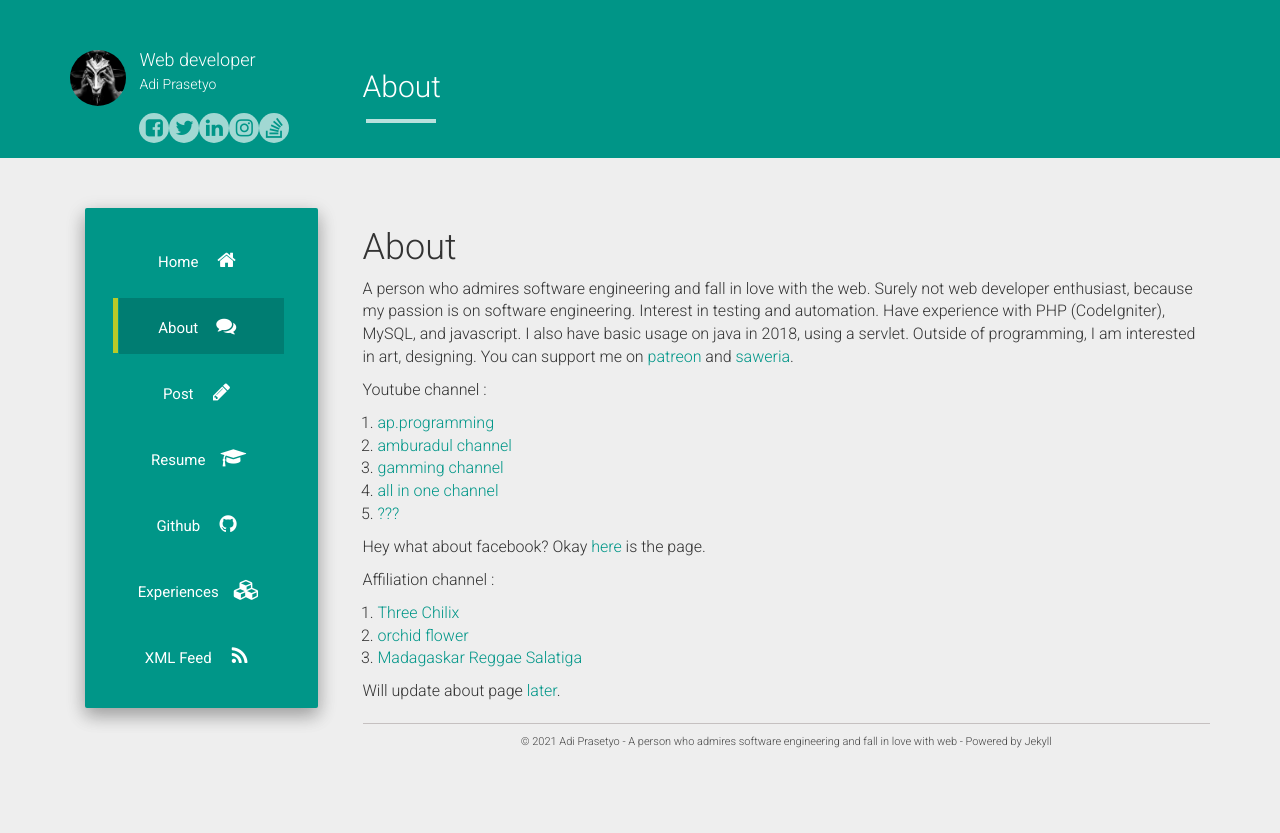
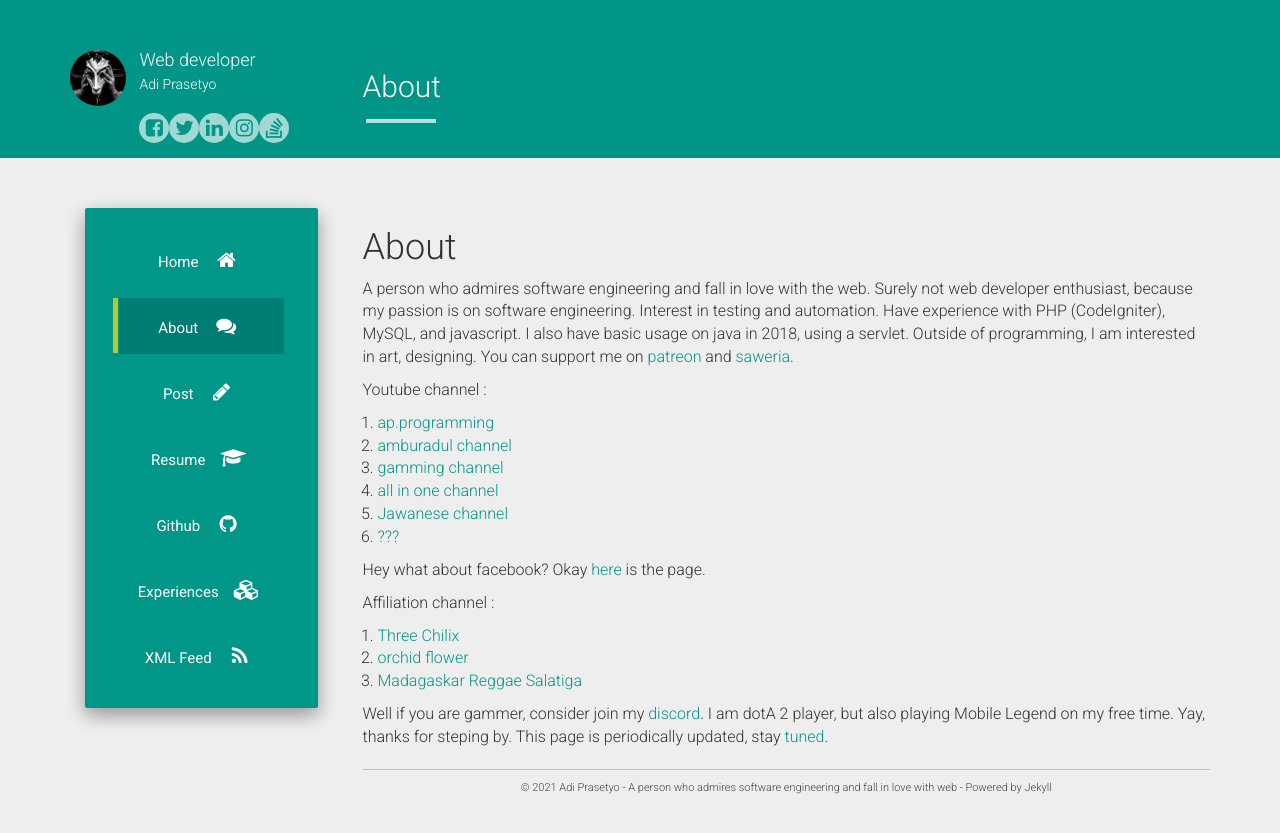
Before and after one commit to sukrosono/sukrosono.github.io, a Jekyll site: the page built from about.md, in a window 1280 px wide. Shown: the top 833 px of the page. Built offline with Jekyll 4.4.1, drawn with Linux system fonts in a browser that asks for light colours; nearby versions of some CDN libraries.

Commit message:
Update about, plugins:   - remove unnecesarry comment   - add new script name on npm

```diff
--- a/_config.yml
+++ b/_config.yml
@@ -65,6 +65,8 @@ jekyll_rushed_analytics:
   GoogleAnalytics:          # Add, if you want to track with Google Analytics
     id: UA-80247211-1
     anonymizeIp: false
+  GoogleAdSense:
+    ad-client: ca-pub-5231021155454689
 feed:
   path: atom.xml
   excerpt_only: true
--- a/about.md
+++ b/about.md
@@ -18,6 +18,7 @@ Youtube channel :
   3.  [gamming channel](https://www.youtube.com/channel/UCaOLzRcWNqAYnKjUuCZEq5g?sub_confirmation=1)
   3.  [all in one channel](http://www.youtube.com/channel/UCfvKiZeqn2edY3JMwjsxdaQ?sub_confirmation=1)
   <!-- one which connected to patreon -->
+  4.  [Jawanese channel](https://www.youtube.com/channel/UCPg4q8PRW0VvIjeGX4I8VDg?sub_confirmation=1)
   4.  [???](https://www.youtube.com/channel/UCxJHFqdJW18E0r6_BR7ykwg?sub_confirmation=1)
 
 Hey what about facebook? Okay [here](https://www.facebook.com/IamProgrammerWhoEnjoyMyLife/) is the page.
@@ -27,4 +28,6 @@ Affiliation channel :
   2. [orchid flower](https://www.youtube.com/channel/UCeeyKn0trrT8RhL8LuQJwyQ?sub_confirmation=1)
   2. [Madagaskar Reggae Salatiga](https://youtube.com/channel/UCZjwnERlpTnZqj4CMW3dI-Q?sub_confirmation=1)
 
-Will update about page [later](https://linktr.ee/sukrosono).
+<!--- you have 2 server, only expose 1 pub server! -->
+Well if you are gammer, consider join my [discord](https://discord.gg/UBwNx99BFU). I am dotA 2 player, but also playing Mobile Legend on my free time. Yay, thanks for steping by.
+This page is periodically updated, stay [tuned](https://linktr.ee/sukrosono).
--- a/package.json
+++ b/package.json
@@ -8,7 +8,8 @@
     "inspect": "bundle exec jekyll doctor",
     "static": "bundle exec jekyll build",
     "clean": "bundle exec jekyll clean",
-    "develop": "JEKYLL_ENV=production bundle exec jekyll serve --incremental --trace"
+    "develop": "bundle exec jekyll serve --incremental --trace",
+    "production": "JEKYLL_ENV=production bundle exec jekyll serve --incremental --trace"
   },
   "repository": {
     "type": "git",
```
Also changed, not shown: _layouts/post.html (+2 -11 lines), Gemfile.lock.
